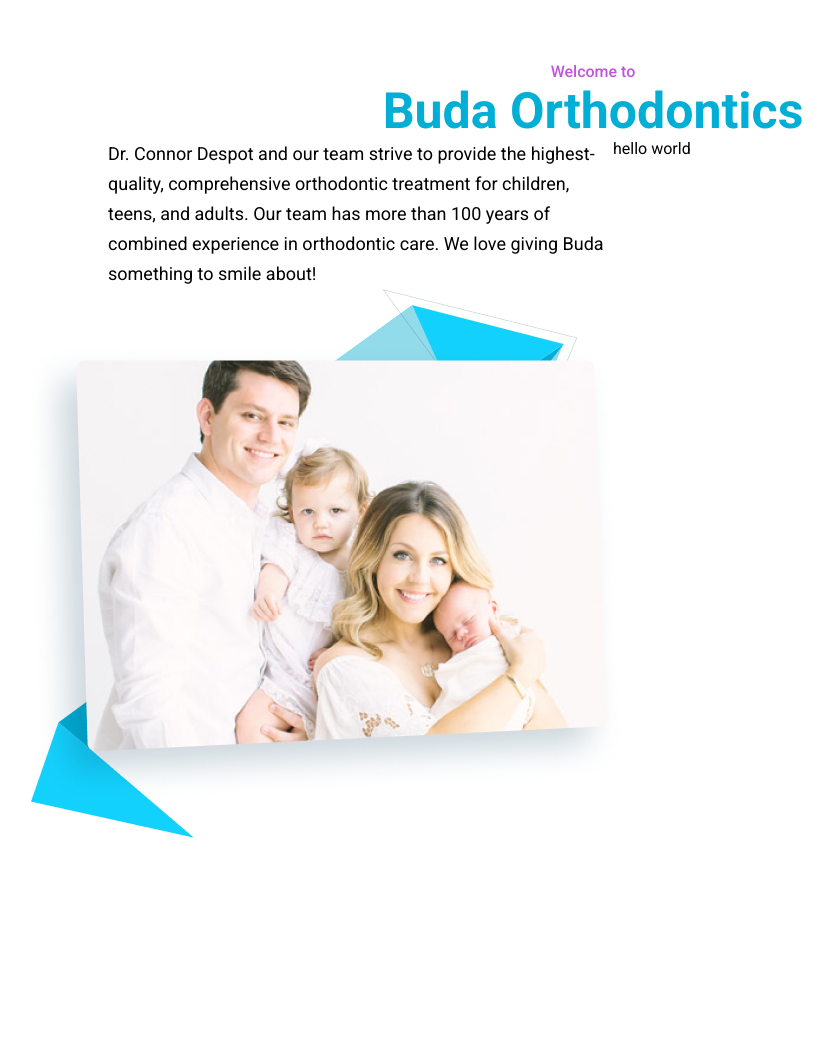
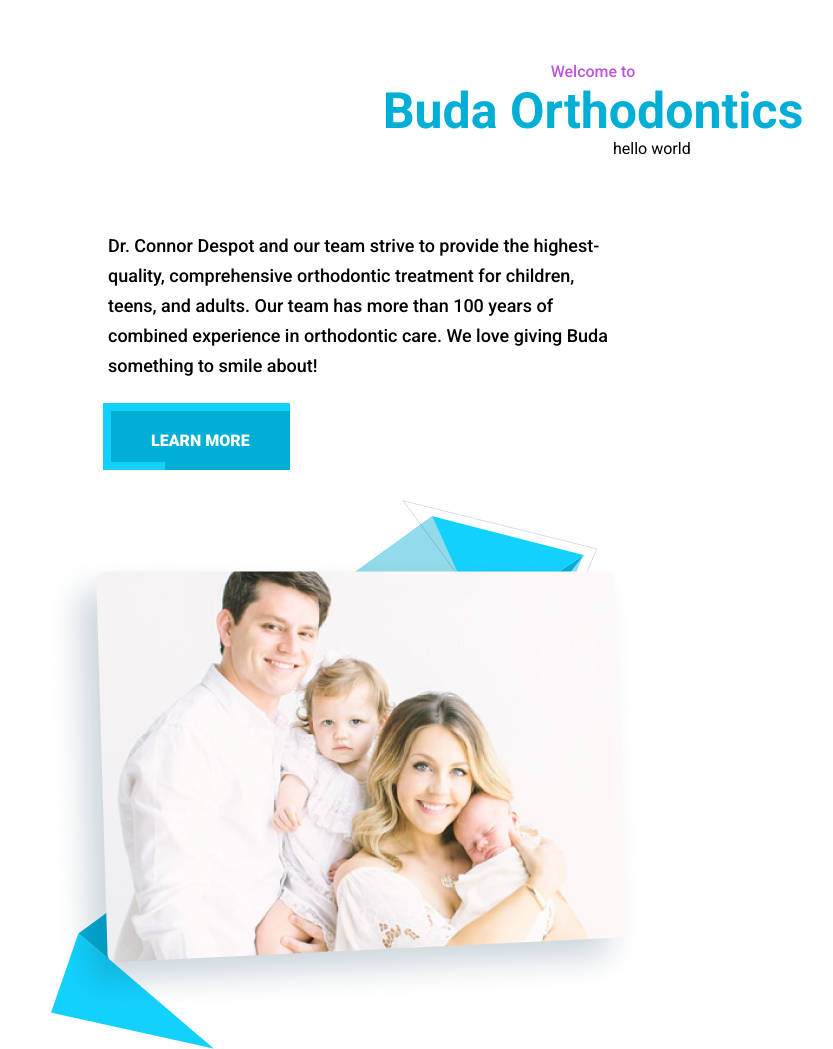
Before and after one commit to Abz1989/efros-dental-website, a plain HTML site: page index.html in a window 1280 px wide. Shown: the part 820-1869 px from the top of the page, without its empty margins (47-880 px from the left). Before the commit the page ends 1662 px from the top, so only its background shows below. Drawn offline with Linux system fonts and the light colour scheme.

Commit message:
content-2-1 is done p elements, learn more button, and the picture with the family

```diff
--- a/index.html
+++ b/index.html
@@ -122,6 +122,9 @@
                         Dr. Connor Despot and our team strive to provide the highest-quality, comprehensive orthodontic treatment for children, teens, and adults. Our team has more than 100 years of combined experience in orthodontic care. We love giving Buda something to smile about!
                     </p>
                 </div>
+                <div class="learn-more-button">
+                    <a href="#" class="learn-more h-button">Learn More</a>
+                </div>
                 <div>
                     <img src="images/family-1.png" alt="">
                 </div>
--- a/style.css
+++ b/style.css
@@ -394,15 +394,45 @@ ul li i{
 }
 
 .content-2-1 p {
-    width: 80%;
+    width: 510px;
+    height: 150px;
     text-align: unset;
+    font-weight: 500;
     font-size: 18px;
     margin-left: 135px;
     line-height: 30px;
+    margin-top: 92px;
+}
+
+.learn-more-button {
+    margin-top: 50px;
+    margin-left: 130px;
+    height: auto;
+}
+
+.learn-more {
+    border-top: 8px solid var(--secondary-blue);
+    border-left: 8px solid var(--secondary-blue);
+    background: var(--primary-blue);
+}
+
+.learn-more::after {
+    content: "";
+    height: 8px;
+    width: 30%;
+    position: absolute;
+    bottom: 0;
+    left: 0;
+    background: var(--secondary-blue);
+}
+
+.learn-more:hover {
+    background: var(--secondary-blue);
 }
 
 .content-2-1 img {
-    margin-left: 50px;
+    margin-left: 70px;
+    margin-top: 50px;
 }
 
 .content-2-2 {
```
